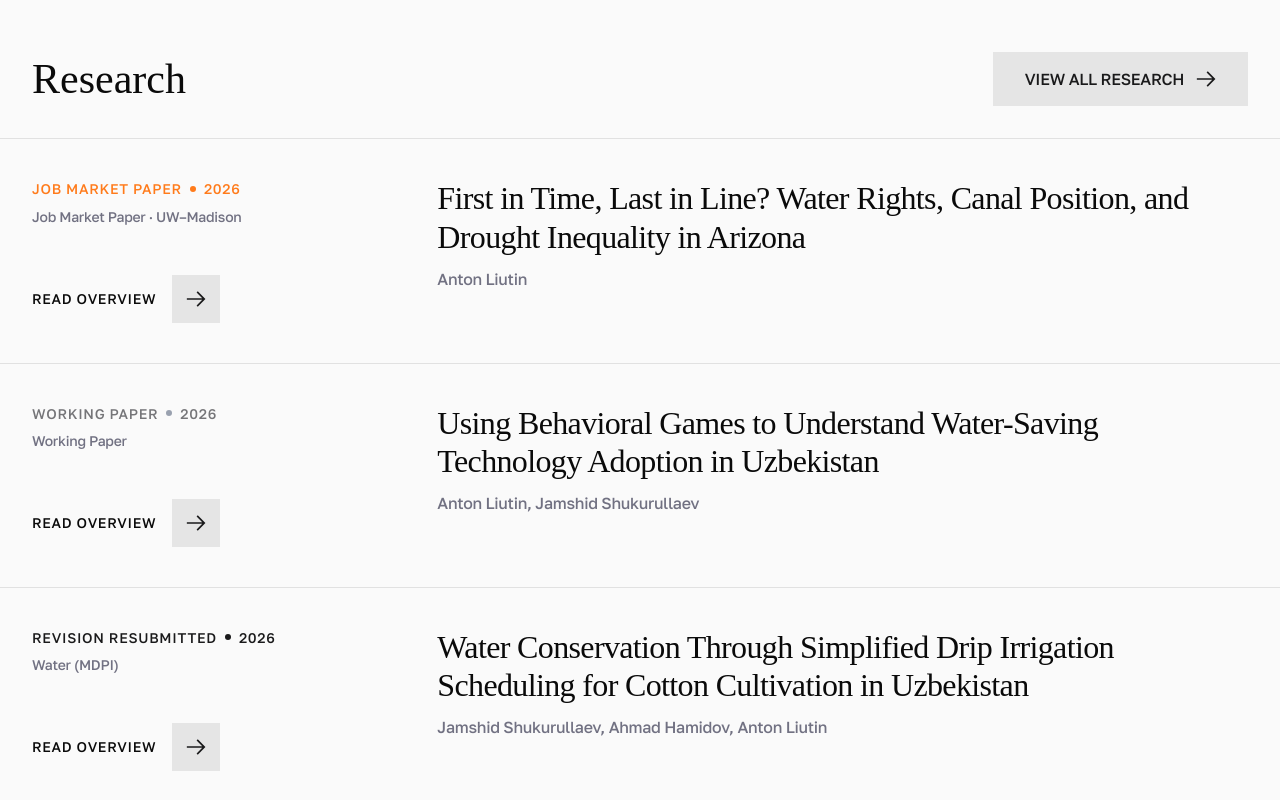
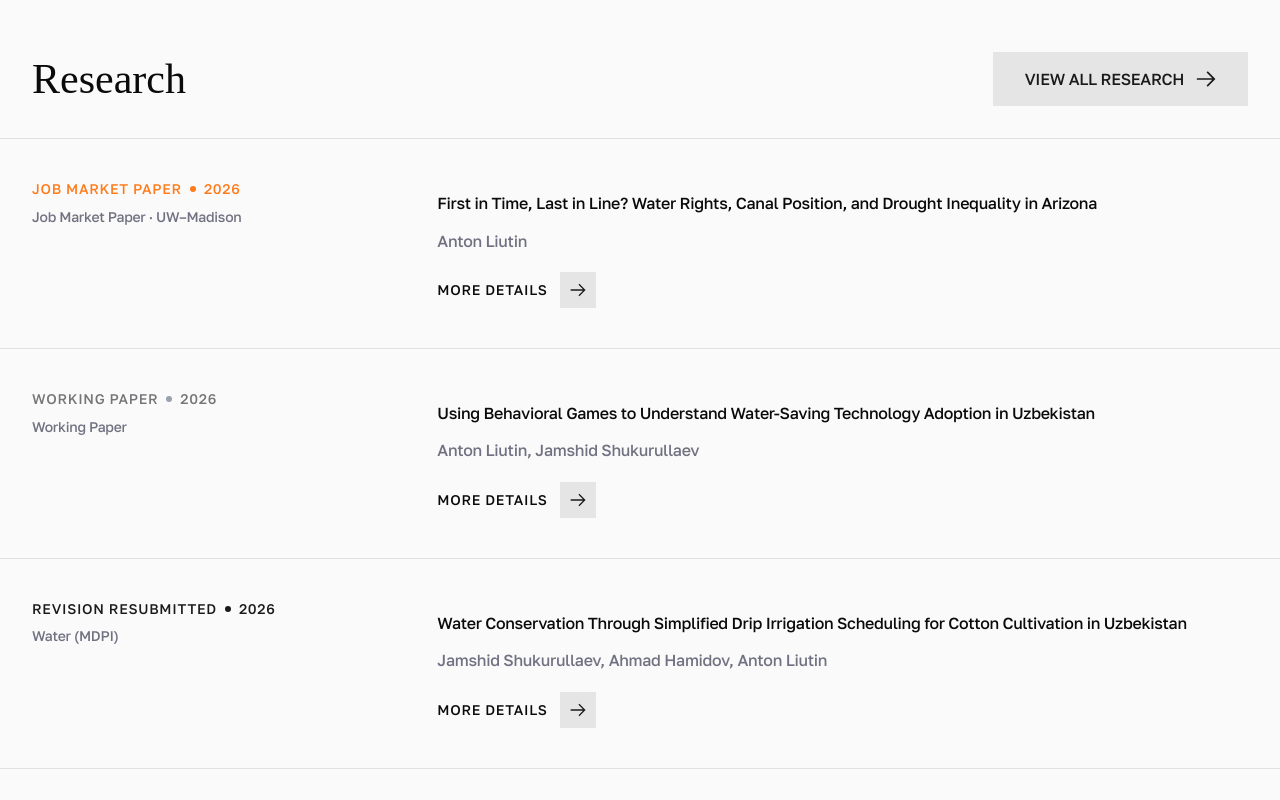
Before and after one commit to Aliutin/personal_website, a React (Vite) app: page / in a window 1280 px wide. Shown: the part 1540-2340 px from the top of the page. Built offline with nearby package versions, Linux system fonts and the light colour scheme; a web font is replaced by a local one.

Commit message:
Scope research card links

```diff
--- a/src/app/pages/Home.tsx
+++ b/src/app/pages/Home.tsx
@@ -225,10 +225,9 @@ export default function Home() {
           {recentPublications.map((pub, idx) => {
             const tagStyle = publicationTagStyle(pub.tag);
             return (
-              <Link
+              <article
                 key={idx}
-                to={`/research/${pub.slug}`}
-                className={`w-full group hover:bg-white transition-colors cursor-pointer ${
+                className={`w-full ${
                   idx > 0 ? "border-t border-border" : ""
                 } ${idx === recentPublications.length - 1 ? "border-b border-border" : ""}`}
               >
@@ -242,36 +241,47 @@ export default function Home() {
                     </div>
                     <p className="text-muted-foreground text-small mt-2">{pub.venue}</p>
 
-                    <div className="hidden md:inline-flex mt-12 items-center gap-4 group/btn">
-                      <span className="text-small uppercase tracking-wider text-foreground group-hover/btn:text-[#ff7b1b] transition-colors">
-                        Read overview
-                      </span>
-                      <div className="w-12 h-12 bg-[#e5e5e5] text-[#1a1a1b] flex items-center justify-center group-hover/btn:bg-foreground group-hover/btn:text-background transition-colors">
-                        <ArrRigth className="w-5 h-5" />
-                      </div>
-                    </div>
                   </div>
 
                   <div className="md:col-span-2 mt-6 md:mt-0 flex flex-col items-start">
-                    <h3 className="text-foreground max-w-3xl group-hover:text-[#ff7b1b] transition-colors">
-                      {pub.title}
+                    <h3 className="text-foreground max-w-3xl">
+                      <Link
+                        to={`/research/${pub.slug}`}
+                        className="hover:text-[#ff7b1b] transition-colors focus-visible:outline-none focus-visible:ring-2 focus-visible:ring-[#ff7b1b] focus-visible:ring-offset-2"
+                      >
+                        {pub.title}
+                      </Link>
                     </h3>
                     <p className="text-body text-muted-foreground mt-3">
                       {pub.authors.join(", ")}
                     </p>
+                    <Link
+                      to={`/research/${pub.slug}`}
+                      className="hidden md:inline-flex self-start mt-5 items-center gap-3 group/details focus-visible:outline-none focus-visible:ring-2 focus-visible:ring-[#ff7b1b] focus-visible:ring-offset-2"
+                    >
+                      <span className="text-small uppercase tracking-wider text-foreground group-hover/details:text-[#ff7b1b] transition-colors">
+                        More details
+                      </span>
+                      <span className="w-9 h-9 bg-[#e5e5e5] text-[#1a1a1b] flex items-center justify-center group-hover/details:bg-foreground group-hover/details:text-background transition-colors">
+                        <ArrRigth className="w-4 h-4" />
+                      </span>
+                    </Link>
                   </div>
 
-                  <div className="flex md:hidden mt-8 items-center gap-4 group/btn">
-                    <span className="text-small uppercase tracking-wider text-foreground group-hover/btn:text-[#ff7b1b] transition-colors">
-                      Read overview
+                  <Link
+                    to={`/research/${pub.slug}`}
+                    className="flex md:hidden self-start mt-8 items-center gap-3 group/details focus-visible:outline-none focus-visible:ring-2 focus-visible:ring-[#ff7b1b] focus-visible:ring-offset-2"
+                  >
+                    <span className="text-small uppercase tracking-wider text-foreground group-hover/details:text-[#ff7b1b] transition-colors">
+                      More details
                     </span>
-                    <div className="w-12 h-12 bg-[#e5e5e5] text-[#1a1a1b] flex items-center justify-center group-hover/btn:bg-foreground group-hover/btn:text-background transition-colors">
-                      <ArrRigth className="w-5 h-5" />
-                    </div>
-                  </div>
+                    <span className="w-9 h-9 bg-[#e5e5e5] text-[#1a1a1b] flex items-center justify-center group-hover/details:bg-foreground group-hover/details:text-background transition-colors">
+                      <ArrRigth className="w-4 h-4" />
+                    </span>
+                  </Link>
 
                 </div>
-              </Link>
+              </article>
             );
           })}
 
--- a/src/app/pages/Research.tsx
+++ b/src/app/pages/Research.tsx
@@ -1,11 +1,10 @@
 import { profile, publications, researchIntro, publicationTagStyle } from "../../content";
 import { ArrRigth, Mail } from "../../componets/CustomIcons";
 import { Lightbox } from "../../componets/Lightbox";
-import { useNavigate } from "react-router-dom";
+import { Link } from "react-router-dom";
 import { useState } from "react";
 
 export default function Research() {
-  const navigate = useNavigate();
   return (
     <div className="w-full flex flex-col bg-[#fafafa] min-h-screen">
 
@@ -30,16 +29,7 @@ export default function Research() {
             return (
               <article
                 key={idx}
-                onClick={() => navigate(`/research/${pub.slug}`)}
-                onKeyDown={(event) => {
-                  if (event.target === event.currentTarget && event.key === "Enter") {
-                    navigate(`/research/${pub.slug}`);
-                  }
-                }}
-                role="link"
-                tabIndex={0}
-                aria-label={`Read overview: ${pub.title}`}
-                className={`w-full group hover:bg-white transition-colors cursor-pointer ${
+                className={`w-full ${
                   idx > 0 ? "border-t border-border" : ""
                 }`}
               >
@@ -53,13 +43,30 @@ export default function Research() {
 
                     {/* 1. Заголовок и Авторы */}
                     {/* ИЗМЕНЕНО: Используем системный тег h3 без жестких размеров */}
-                    <h2 className="text-foreground mb-3 !text-[length:var(--h3-size)] !leading-[var(--h3-lh)] group-hover:text-[#ff7b1b] transition-colors">
-                      {pub.title}
+                    <h2 className="text-foreground mb-3 !text-[length:var(--h3-size)] !leading-[var(--h3-lh)]">
+                      <Link
+                        to={`/research/${pub.slug}`}
+                        className="hover:text-[#ff7b1b] transition-colors focus-visible:outline-none focus-visible:ring-2 focus-visible:ring-[#ff7b1b] focus-visible:ring-offset-2"
+                      >
+                        {pub.title}
+                      </Link>
                     </h2>
                     {/* ИЗМЕНЕНО: Простое перечисление авторов без выделения жирным */}
-                    <p className="text-body text-muted-foreground mb-8">
+                    <p className="text-body text-muted-foreground mb-4">
                       {pub.authors.join(", ")}
                     </p>
+
+                    <Link
+                      to={`/research/${pub.slug}`}
+                      className="inline-flex self-start items-center gap-3 mb-8 group/details focus-visible:outline-none focus-visible:ring-2 focus-visible:ring-[#ff7b1b] focus-visible:ring-offset-2"
+                    >
+                      <span className="text-small uppercase tracking-wider text-foreground group-hover/details:text-[#ff7b1b] transition-colors">
+                        More details
+                      </span>
+                      <span className="w-9 h-9 bg-[#e5e5e5] text-[#1a1a1b] flex items-center justify-center group-hover/details:bg-foreground group-hover/details:text-background transition-colors">
+                        <ArrRigth className="w-4 h-4" />
+                      </span>
+                    </Link>
 
                     {/* 2. Абстракт */}
                     {pub.abstract && (
@@ -132,7 +139,6 @@ export default function Research() {
                       {pub.draftOnRequest ? (
                         <a
                           href={`mailto:${profile.email}?subject=${encodeURIComponent(`Draft request: ${pub.title}`)}`}
-                          onClick={(e) => e.stopPropagation()}
                           className="inline-flex items-center gap-4 cursor-pointer group/btn"
                         >
                           <span className="text-small uppercase tracking-wider text-foreground group-hover/btn:text-[#ff7b1b] transition-colors">
@@ -147,7 +153,6 @@ export default function Research() {
                           href={pub.url || "#"}
                           target="_blank"
                           rel="noopener noreferrer"
-                          onClick={(e) => e.stopPropagation()}
                           className="inline-flex items-center gap-4 cursor-pointer group/btn"
                         >
                           <span className="text-small uppercase tracking-wider text-foreground group-hover/btn:text-[#ff7b1b] transition-colors">
@@ -201,7 +206,6 @@ export default function Research() {
                         {pub.draftOnRequest ? (
                           <a
                             href={`mailto:${profile.email}?subject=${encodeURIComponent(`Draft request: ${pub.title}`)}`}
-                            onClick={(e) => e.stopPropagation()}
                             className="inline-flex items-center gap-4 cursor-pointer group/btn"
                           >
                             <span className="text-small uppercase tracking-wider text-foreground group-hover/btn:text-[#ff7b1b] transition-colors">
@@ -216,7 +220,6 @@ export default function Research() {
                             href={pub.url || "#"}
                             target="_blank"
                             rel="noopener noreferrer"
-                            onClick={(e) => e.stopPropagation()}
                             className="inline-flex items-center gap-4 cursor-pointer group/btn"
                           >
                             <span className="text-small uppercase tracking-wider text-foreground group-hover/btn:text-[#ff7b1b] transition-colors">
@@ -240,8 +243,13 @@ export default function Research() {
                     {/* ПРАВАЯ ЧАСТЬ (2/3) */}
                     <div className="col-span-2 flex flex-col items-start max-w-[750px]">
                       {/* ИЗМЕНЕНО: Используем системный тег h3 */}
-                      <h2 className="text-foreground mb-4 !text-[length:var(--h3-size)] !leading-[var(--h3-lh)] group-hover:text-[#ff7b1b] transition-colors">
-                        {pub.title}
+                      <h2 className="text-foreground mb-3 !text-[length:var(--h3-size)] !leading-[var(--h3-lh)]">
+                        <Link
+                          to={`/research/${pub.slug}`}
+                          className="hover:text-[#ff7b1b] transition-colors focus-visible:outline-none focus-visible:ring-2 focus-visible:ring-[#ff7b1b] focus-visible:ring-offset-2"
+                        >
+                          {pub.title}
+                        </Link>
                       </h2>
 
                       {/* ИЗМЕНЕНО: Простое перечисление авторов без выделения жирным */}
@@ -249,8 +257,20 @@ export default function Research() {
                         {pub.authors.join(", ")}
                       </p>
 
+                      <Link
+                        to={`/research/${pub.slug}`}
+                        className="inline-flex self-start items-center gap-3 mt-4 group/details focus-visible:outline-none focus-visible:ring-2 focus-visible:ring-[#ff7b1b] focus-visible:ring-offset-2"
+                      >
+                        <span className="text-small uppercase tracking-wider text-foreground group-hover/details:text-[#ff7b1b] transition-colors">
+                          More details
+                        </span>
+                        <span className="w-9 h-9 bg-[#e5e5e5] text-[#1a1a1b] flex items-center justify-center group-hover/details:bg-foreground group-hover/details:text-background transition-colors">
+                          <ArrRigth className="w-4 h-4" />
+                        </span>
+                      </Link>
+
                       {pub.abstract && (
-                        <div className="mt-10">
+                        <div className="mt-8">
                           <div className="text-small uppercase tracking-wider text-muted-foreground mb-4">
                             Abstract
                           </div>
```
